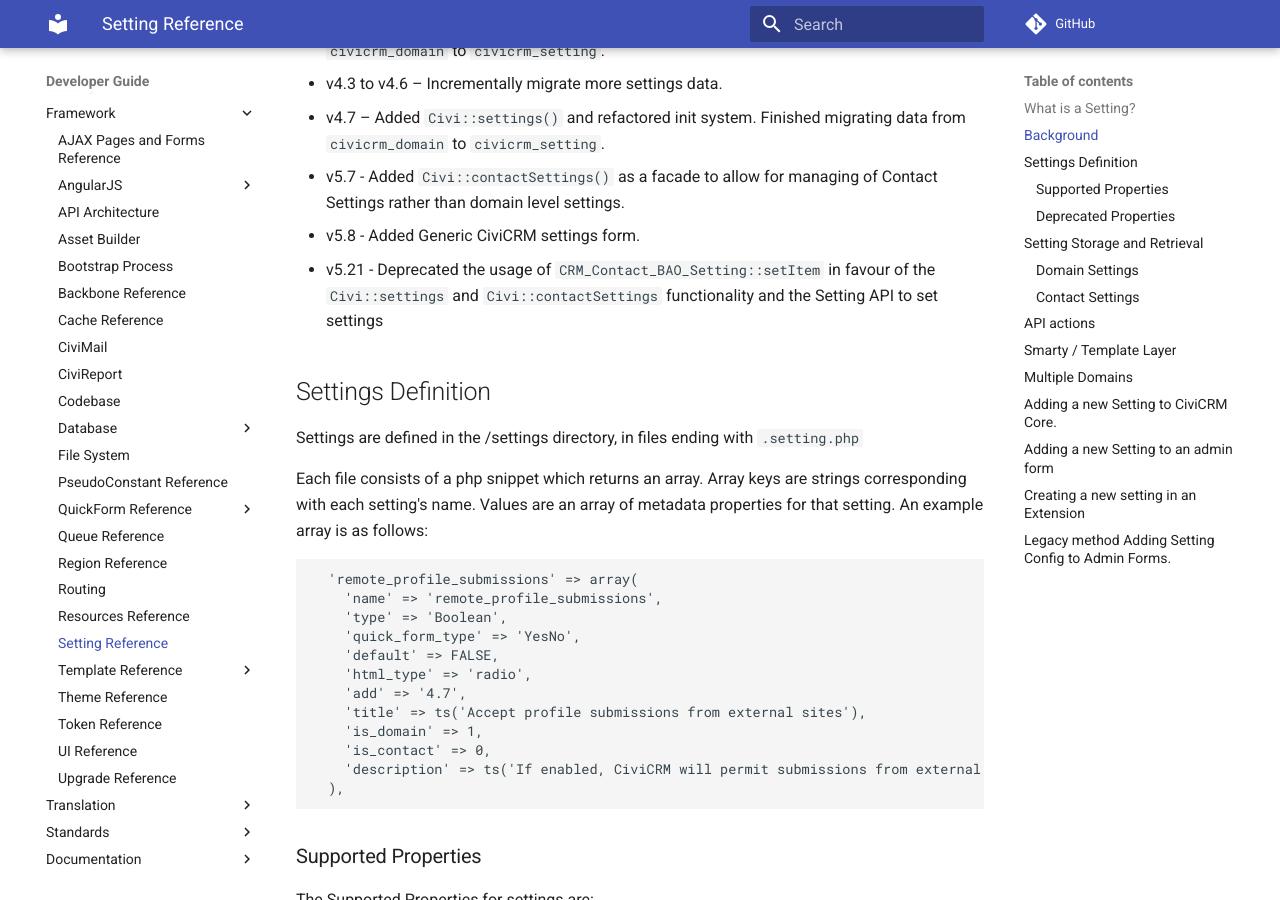
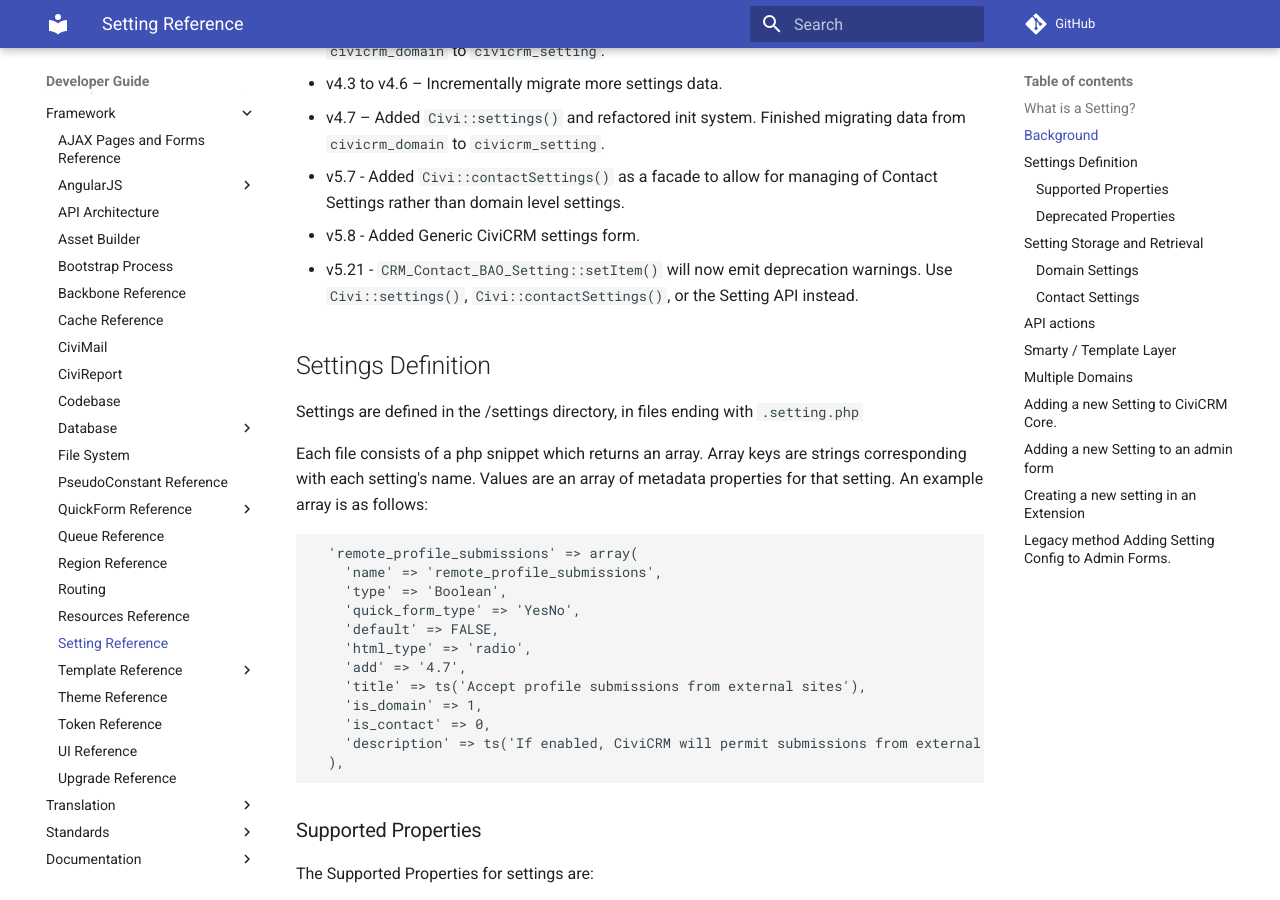
Before and after one commit to civicrm/civicrm-dev-docs, an MkDocs documentation site: the page built from docs/framework/setting.md, in a window 1280 px wide and 900 px high, scrolled down 1154 px. Built offline with MkDocs 1.6.1 and Material for MkDocs 9.7.7, drawn with Linux system fonts in a browser that asks for light colours; comment, search, counter and statistics services are not loaded; old or Windows-style settings are respelled for this version of MkDocs.

Commit message:
Change language as suggested by Tim to denote the actual change that happened in 5.21
Co-Authored-By: Tim Otten <totten@civicrm.org>

```diff
--- a/docs/framework/setting.md
+++ b/docs/framework/setting.md
@@ -27,7 +27,7 @@
 - v4.7 – Added `Civi::settings()` and refactored init system. Finished migrating data from `civicrm_domain` to `civicrm_setting`.
 - v5.7 - Added `Civi::contactSettings()` as a facade to allow for managing of Contact Settings rather than domain level settings.
 - v5.8 - Added Generic CiviCRM settings form.
-- v5.21 - Deprecated the usage of `CRM_Contact_BAO_Setting::setItem` in favour of the `Civi::settings` and `Civi::contactSettings` functionality and the Setting API to set settings
+- v5.21 - `CRM_Contact_BAO_Setting::setItem()` will now emit deprecation warnings. Use `Civi::settings()`, `Civi::contactSettings()`, or the Setting API instead.
 
 ## Settings Definition
 
```
